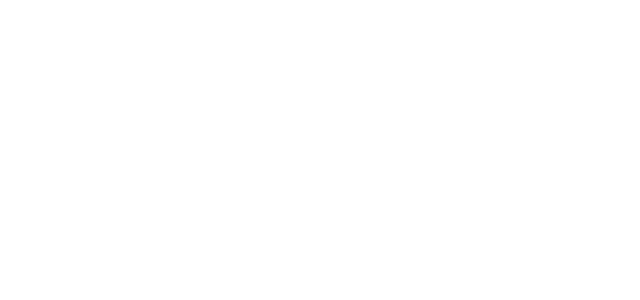
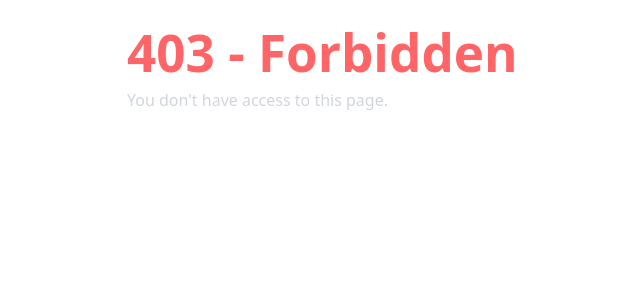
Before and after one commit to ChrisV001/SoundCheck-FE, a React (Vite) app: page /403 in a window 1280 px wide. Before the commit this address had no page. Shown: the top 300 px of the page, without its empty margins (249-889 px from the left). Built offline with nearby package versions, Linux system fonts and the light colour scheme.

Commit message:
Forbidden page.

```diff
--- a/src/App.jsx
+++ b/src/App.jsx
@@ -9,6 +9,8 @@ import AddExhaustSystems from "./pages/AddExhaustSystems";
 import ListAllUsers from "./pages/ListAllUsers";
 import CreateUser from "./pages/CreateUser";
 import MyProfile from "./pages/MyProfile";
+import RequireRole from "./components/RequireRole";
+import Forbidden from "./pages/Forbidden";
 
 function App() {
   return (
@@ -22,9 +24,24 @@ function App() {
         <Route path="/register" element={<Register />} />
         <Route path="/exhaust-systems" element={<ExhaustSystems />} />
         <Route path="/add-exhaust-systems" element={<AddExhaustSystems />} />
-        <Route path="/list-users" element={<ListAllUsers />} />
-        <Route path="/create-user" element={<CreateUser />} />
+        <Route
+          path="/list-users"
+          element={
+            <RequireRole roles={["ADMIN"]}>
+              <ListAllUsers />
+            </RequireRole>
+          }
+        />
+        <Route
+          path="/create-user"
+          element={
+            <RequireRole roles={["ADMIN"]}>
+              <CreateUser />
+            </RequireRole>
+          }
+        />
         <Route path="/my-profile" element={<MyProfile />} />
+        <Route path="/403" element={<Forbidden />} />
       </Routes>
     </Router>
   );
--- /dev/null
+++ b/src/pages/Forbidden.jsx
@@ -0,0 +1,8 @@
+export default function Forbidden() {
+  return (
+    <div className="max-w-xl mx-auto p-6">
+      <h1 className="text-2xl font-semibold text-red-400">403 - Forbidden</h1>
+      <p className="text-gray-300 mt-2">You don't have access to this page.</p>
+    </div>
+  );
+}
```
